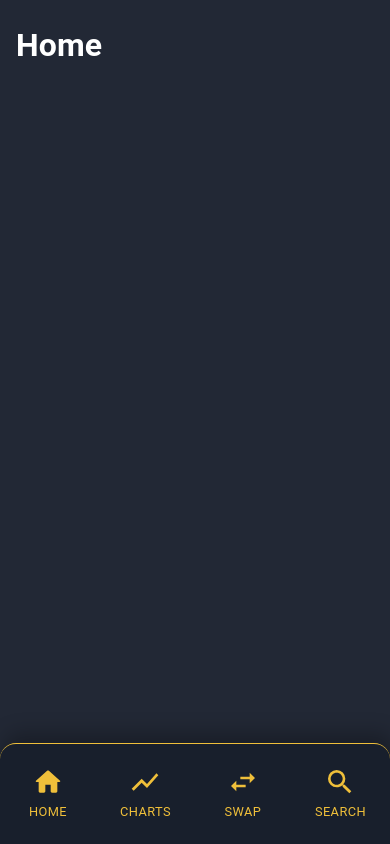
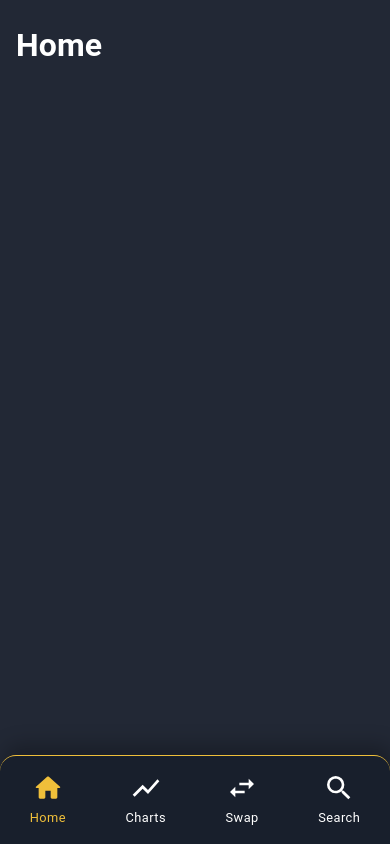
Before and after one commit to iam-annatar/Currency-Converter, a React (Vite) app: page / in a window 390 px wide. Built offline with nearby package versions, Linux system fonts and the light colour scheme.

Commit message:
fix: navIcons and bottombar and overal theme

```diff
--- a/src/components/navigation/Bottombar.tsx
+++ b/src/components/navigation/Bottombar.tsx
@@ -1,6 +1,7 @@
 import type { Theme } from "@mui/material";
-import { Box, useMediaQuery } from "@mui/material";
+import { Box, useMediaQuery, useTheme } from "@mui/material";
 
+import PATH from "../../app/pages/routes/path";
 import ChartsIcon from "../../assets/icons/charts.svg?react";
 import HomeIcon from "../../assets/icons/home.svg?react";
 import SearchIcon from "../../assets/icons/search.svg?react";
@@ -8,8 +9,9 @@ import SwapIcon from "../../assets/icons/swap.svg?react";
 import NavIcons from "./NavIcons";
 
 const Bottombar = () => {
+  const theme = useTheme();
   // make bottomBar only appear on mobile screen size
-  const matches = useMediaQuery((theme: Theme) => theme.breakpoints.down("sm"));
+  const matches = useMediaQuery((t: Theme) => t.breakpoints.down("sm"));
 
   if (!matches) return;
 
@@ -24,16 +26,16 @@ const Bottombar = () => {
         left: 0,
         right: 0,
         zIndex: 1000,
-        borderTop: "1px solid #EFBF3A",
+        borderTop: `1px solid ${theme.palette.secondary.main}`,
         boxShadow: "4px -10px 20px rgba(0, 0, 0, 0.25)",
         borderRadius: "1rem 1rem 0 0",
         p: "1rem 0",
       }}
     >
-      <NavIcons icon={<HomeIcon />} caption="Home" />
-      <NavIcons icon={<ChartsIcon />} caption="Charts" />
-      <NavIcons icon={<SwapIcon />} caption="Swap" />
-      <NavIcons icon={<SearchIcon />} caption="Search" />
+      <NavIcons icon={<HomeIcon />} caption="Home" path={PATH.HOME} />
+      <NavIcons icon={<ChartsIcon />} caption="Charts" path={PATH.CHARTS} />
+      <NavIcons icon={<SwapIcon />} caption="Swap" path={PATH.SWAP} />
+      <NavIcons icon={<SearchIcon />} caption="Search" path={PATH.SEARCH} />
     </Box>
   );
 };
--- a/src/components/navigation/NavIcons.tsx
+++ b/src/components/navigation/NavIcons.tsx
@@ -1,23 +1,30 @@
-import { Button, Typography } from "@mui/material";
+import { Typography, useTheme } from "@mui/material";
+import type { NavLinkRenderProps } from "react-router-dom";
+import { NavLink } from "react-router-dom";
 
 import type { NavIconsProps } from "../../interfaces";
 
-const NavIcons: React.FC<NavIconsProps> = ({ icon, caption }) => {
+const NavIcons: React.FC<NavIconsProps> = ({ icon, caption, path }) => {
+  const theme = useTheme();
   return (
-    <Button
-      sx={{
-        display: "flex",
-        flexDirection: "column",
-        alignItems: "center",
-        gap: ".2rem",
-        color: "#EFBF3A",
+    <NavLink
+      to={path}
+      style={({ isActive }: NavLinkRenderProps) => {
+        return {
+          textDecoration: "none",
+          display: "flex",
+          flexDirection: "column",
+          alignItems: "center",
+          gap: ".2rem",
+          color: isActive ? theme.palette.secondary.main : "inherit",
+        };
       }}
     >
       {icon}
       <Typography variant="caption" fontSize=".8rem">
         {caption}
       </Typography>
-    </Button>
+    </NavLink>
   );
 };
 
--- a/src/interfaces/index.ts
+++ b/src/interfaces/index.ts
@@ -1,4 +1,5 @@
 export interface NavIconsProps {
   icon: React.ReactElement; // or React.JsxElement
   caption: string;
+  path: string;
 }
--- a/src/styles/theme.ts
+++ b/src/styles/theme.ts
@@ -12,5 +12,8 @@ export const theme = createTheme({
     primary: {
       main: "#181F2C",
     },
+    secondary: {
+      main: "#EFBF3A",
+    },
   },
 });
```
